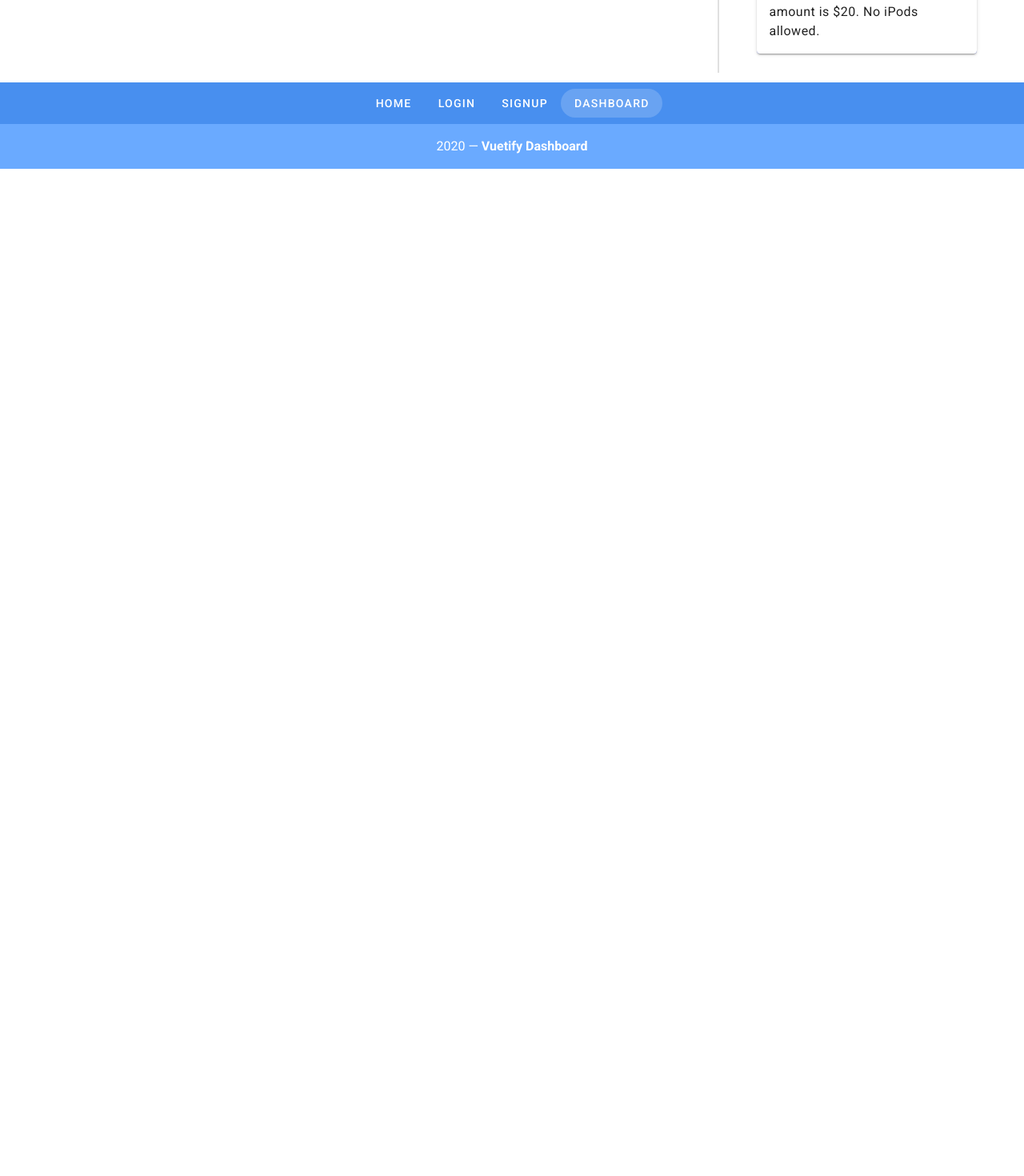
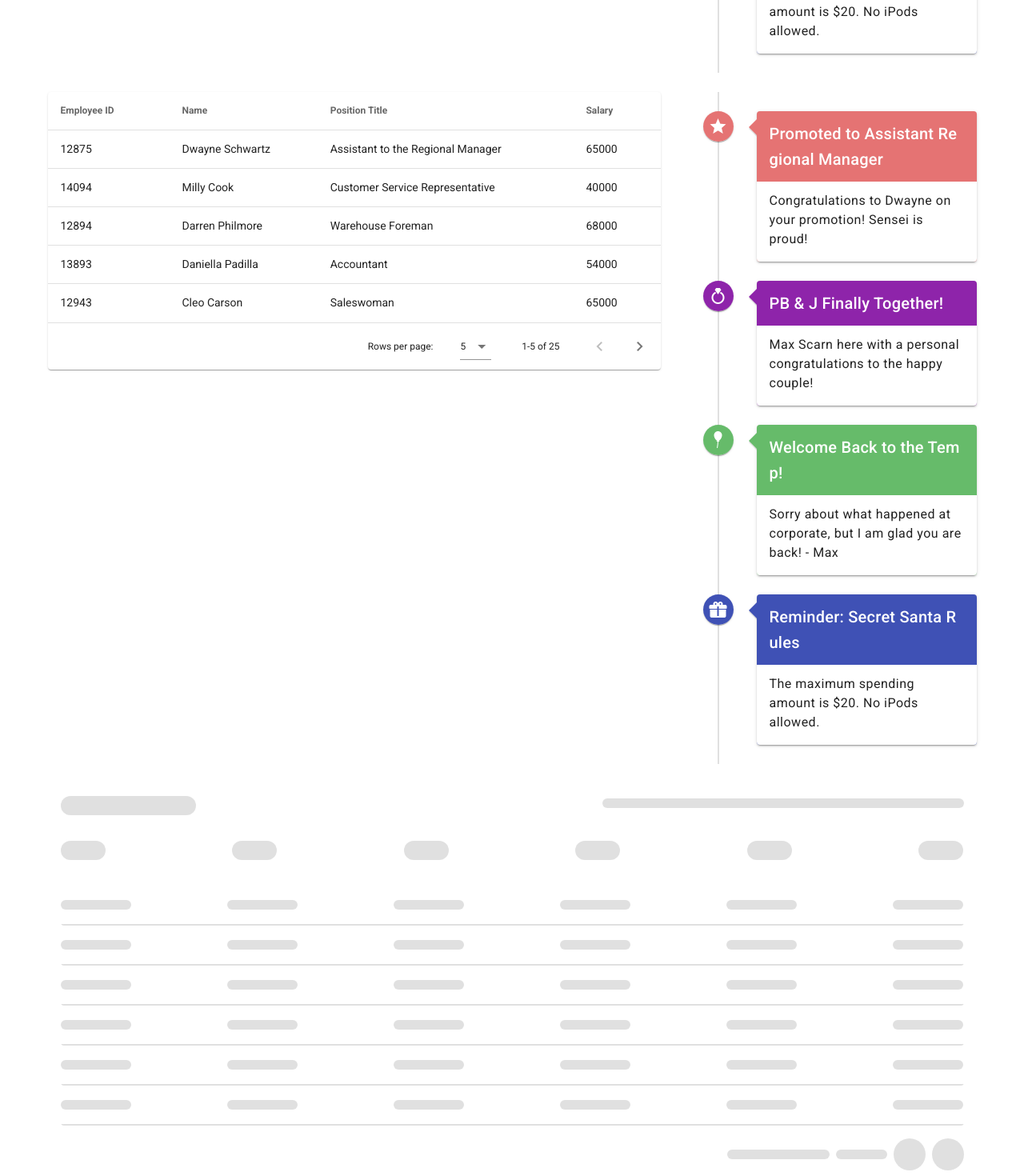
Before and after one commit to dpetrova/vue-vuetify, a Vue app: page /dashboard in a window 1280 px wide. Shown: the part 1280-2750 px from the top of the page at 80% size. Before the commit the page ends 1491 px from the top, so only its background shows below. Built offline with nearby package versions, Linux system fonts and the light colour scheme.

Commit message:
using v-intersect directive

```diff
--- a/src/views/Dashboard.vue
+++ b/src/views/Dashboard.vue
@@ -24,6 +24,28 @@
         <EventTimeline :timeline="timeline" />
       </v-col>
     </v-row>
+
+    <!-- content that is not visible within the user’s viewport -->
+    <v-row id="below-the-fold" v-intersect="showMoreContent">
+      <v-col cols="12" md="8">
+        <EmployeesTable :employees="employees" @select-employee="setEmployee" />
+      </v-col>
+      <v-col cols="12" md="4">
+        <EventTimeline :timeline="timeline" />
+      </v-col>
+    </v-row>
+
+    <!-- skeleton loader component, which allows to scaffold a contextual loading state for users -->
+    <v-row id="more-content" v-if="loadNewContent">
+      <v-col>
+        <v-skeleton-loader
+          ref="skeleton"
+          type="table"
+          class="mx-auto"
+        ></v-skeleton-loader>
+      </v-col>
+    </v-row>
+
     <!-- snackbar notifier -->
     <!-- $vuetify.breakpoint gives access to all of the breakpoints currently available on that instance of Vuetify -->
     <v-snackbar v-model="snackbar" :left="$vuetify.breakpoint.lgAndUp">
@@ -63,7 +85,8 @@
       selectedEmployee: {
         name: "",
         title: ""
-      }
+      },
+      loadNewContent: false
     };
   },
   //   mounted() {
@@ -83,11 +106,20 @@
       this.snackbar = true;
       this.selectedEmployee.name = event.name;
       this.selectedEmployee.title = event.title;
-    }
+    },
     // onResize() {
     //   // Set reactive data property to true if device is less than 600 pixels
     //   this.isMobile = window.innerWidth < 600;
-    // }
+    // },
+    showMoreContent(entries) {
+      //console.log(entries);
+      //v-intersect use the standard Intersection Observer API
+      //which provides an array of elements being observed as one of the default parameters
+      //and for each observed entry, it ha s a property isIntersecting
+      //which returns boolean based on whether the observed entry is currently intersecting or not
+      //so skeleton element component only loads once the user goes past the #below-the-fold row
+      this.loadNewContent = entries[0].isIntersecting;
+    }
   }
 };
 </script>
```
